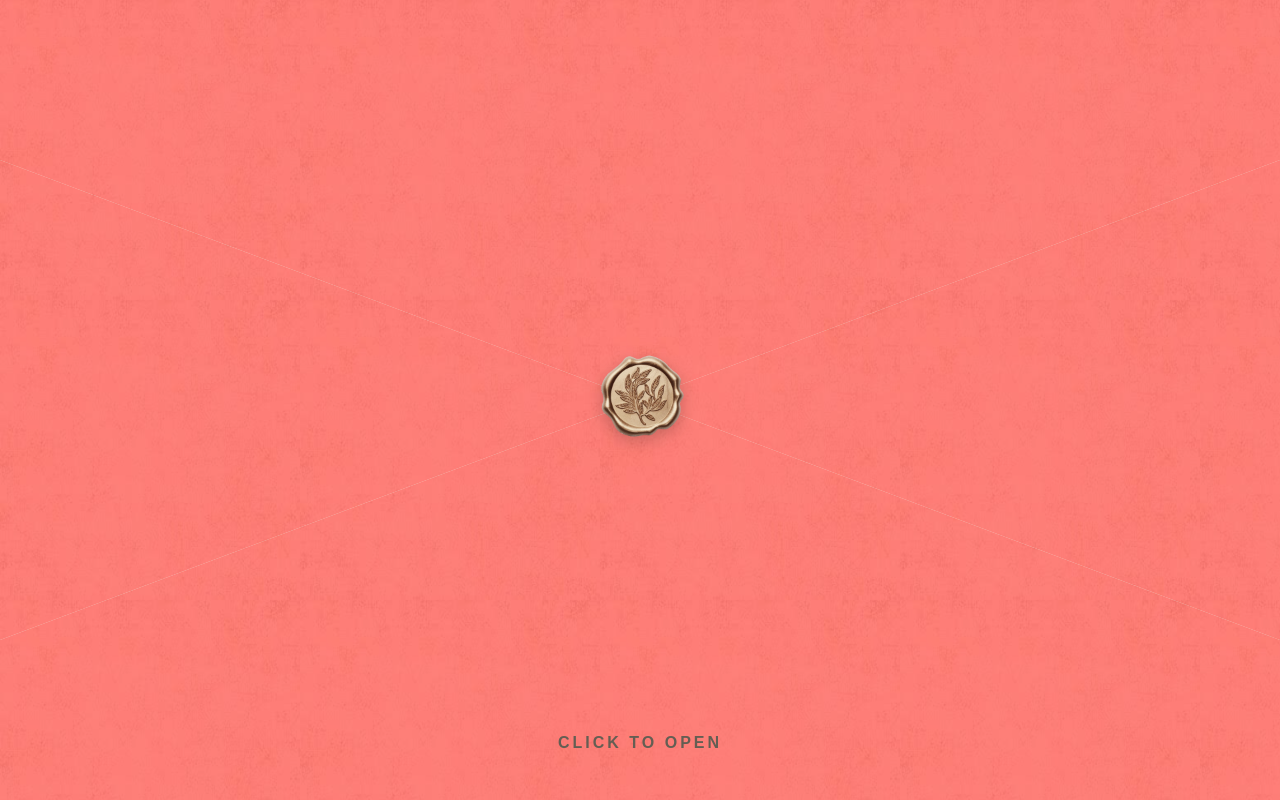
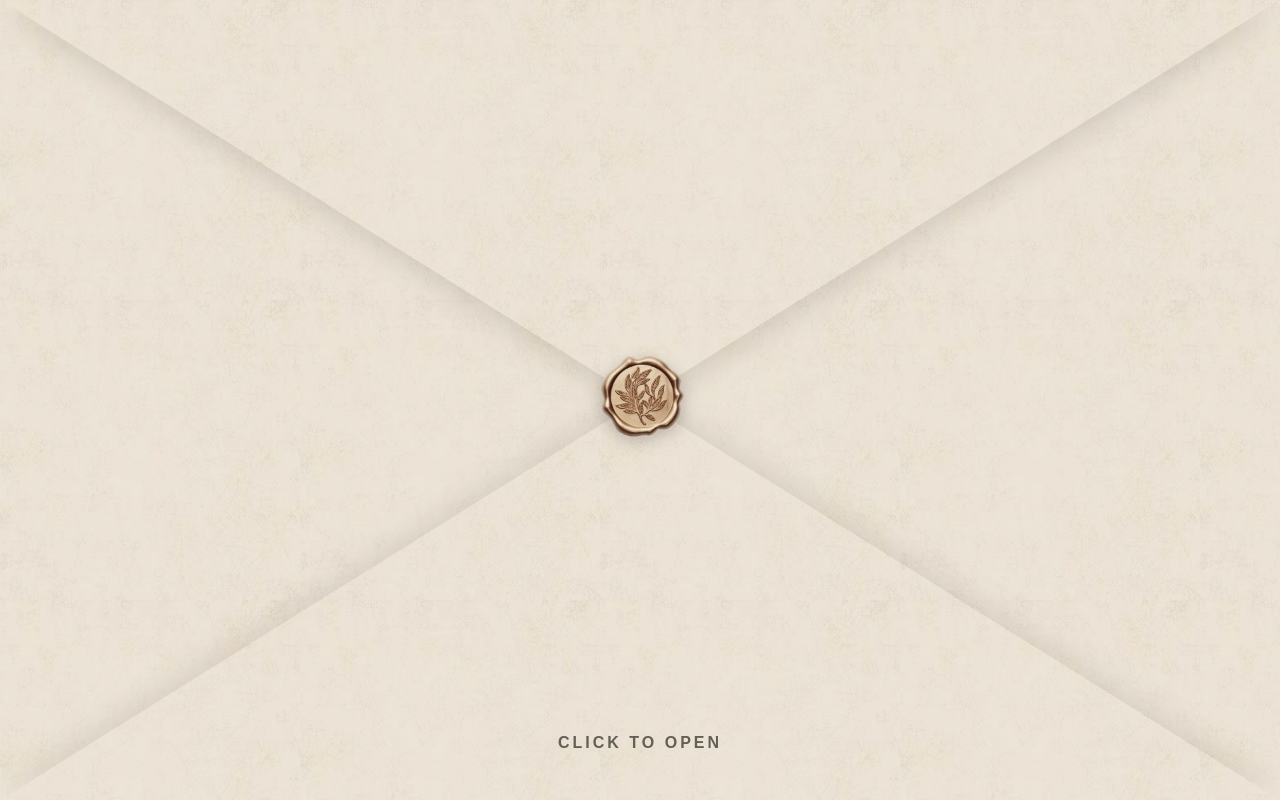
Before and after one commit to AlaaHefnawi/WeddingInvitation, a React (Vite) app: page / in a window 1280 px wide. Shown: the top 800 px of the page. Built offline with nearby package versions, Linux system fonts and the light colour scheme; a web font is replaced by a local one.

Commit message:
test2 svg envelope

```diff
--- a/components/InvitationIntro/InvitationIntro.css
+++ b/components/InvitationIntro/InvitationIntro.css
@@ -313,9 +313,3 @@
     font-size: 10px;
   }
 }
-
-.envelope-flap {
-  filter: none !important;
-  opacity: 1 !important;
-  fill: red !important;
-}
--- a/components/InvitationIntro/InvitationIntro.jsx
+++ b/components/InvitationIntro/InvitationIntro.jsx
@@ -21,12 +21,26 @@ const InvitationIntro = ({ onFinish }) => {
       <div className="envelope" onClick={handleOpen}>
         <svg
   className="envelope-svg"
-  viewBox="0 0 1200 800"
+  viewBox="-400 0 2000 800"
   preserveAspectRatio="none"
 >
-  {/* =========================================
-     ENVELOPE BASE
-  ========================================= */}
+  <defs>
+    <filter
+      id="shadow"
+      x="-30%"
+      y="-30%"
+      width="160%"
+      height="160%"
+    >
+      <feDropShadow
+        dx="0"
+        dy="10"
+        stdDeviation="12"
+        floodColor="#59483c"
+        floodOpacity="0.25"
+      />
+    </filter>
+  </defs>
 
   <rect
     className="envelope-shape"
@@ -36,40 +50,28 @@ const InvitationIntro = ({ onFinish }) => {
     height="800"
   />
 
-  {/* =========================================
-     LEFT FLAP
-  ========================================= */}
-
   <path
     className="envelope-flap left-flap"
     d="M-400 0 L600 400 L-400 800 Z"
+    filter="url(#shadow)"
   />
-
-  {/* =========================================
-     RIGHT FLAP
-  ========================================= */}
 
   <path
     className="envelope-flap right-flap"
     d="M1600 0 L600 400 L1600 800 Z"
+    filter="url(#shadow)"
   />
-
-  {/* =========================================
-     BOTTOM FLAP
-  ========================================= */}
 
   <path
     className="envelope-flap bottom-flap"
     d="M-400 800 L600 400 L1600 800 Z"
+    filter="url(#shadow)"
   />
-
-  {/* =========================================
-     TOP FLAP
-  ========================================= */}
 
   <path
     className="envelope-flap top-flap"
     d="M-400 0 L1600 0 L600 400 Z"
+    filter="url(#shadow)"
   />
 </svg>
 
```
